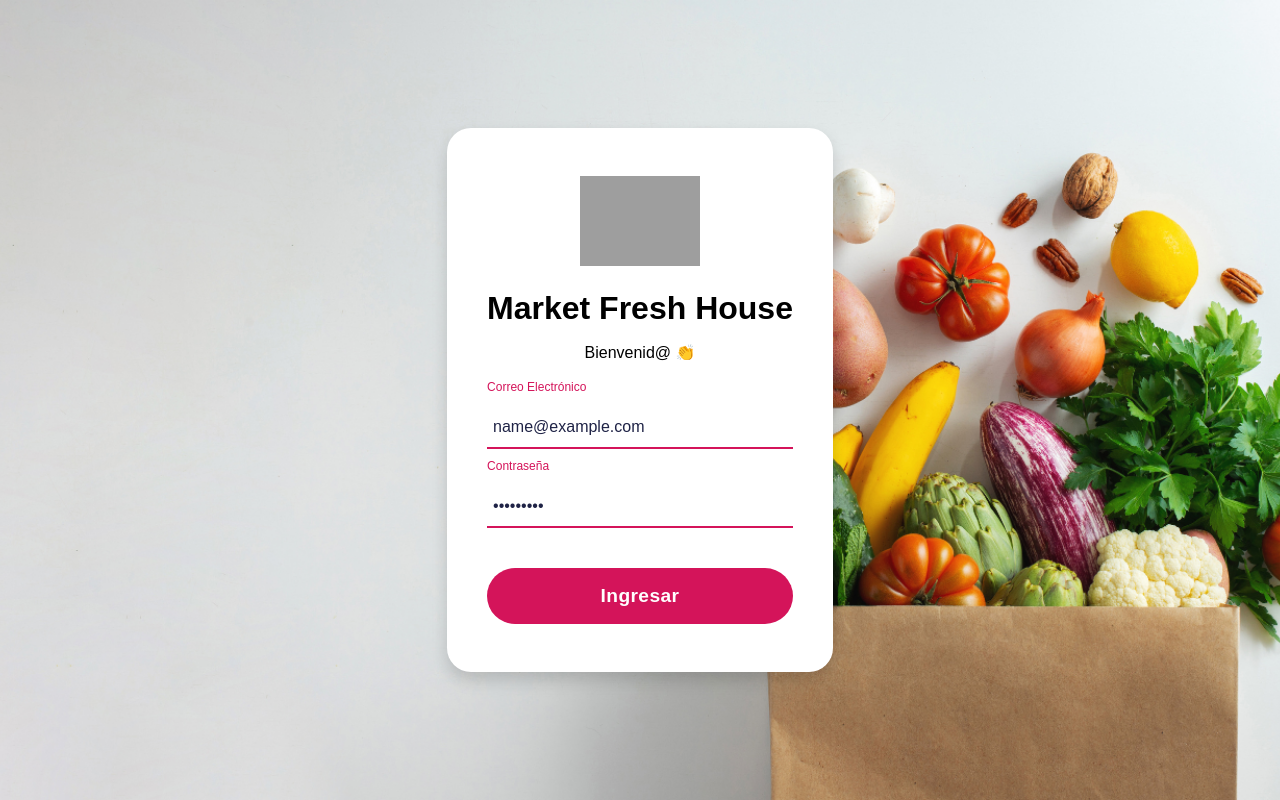
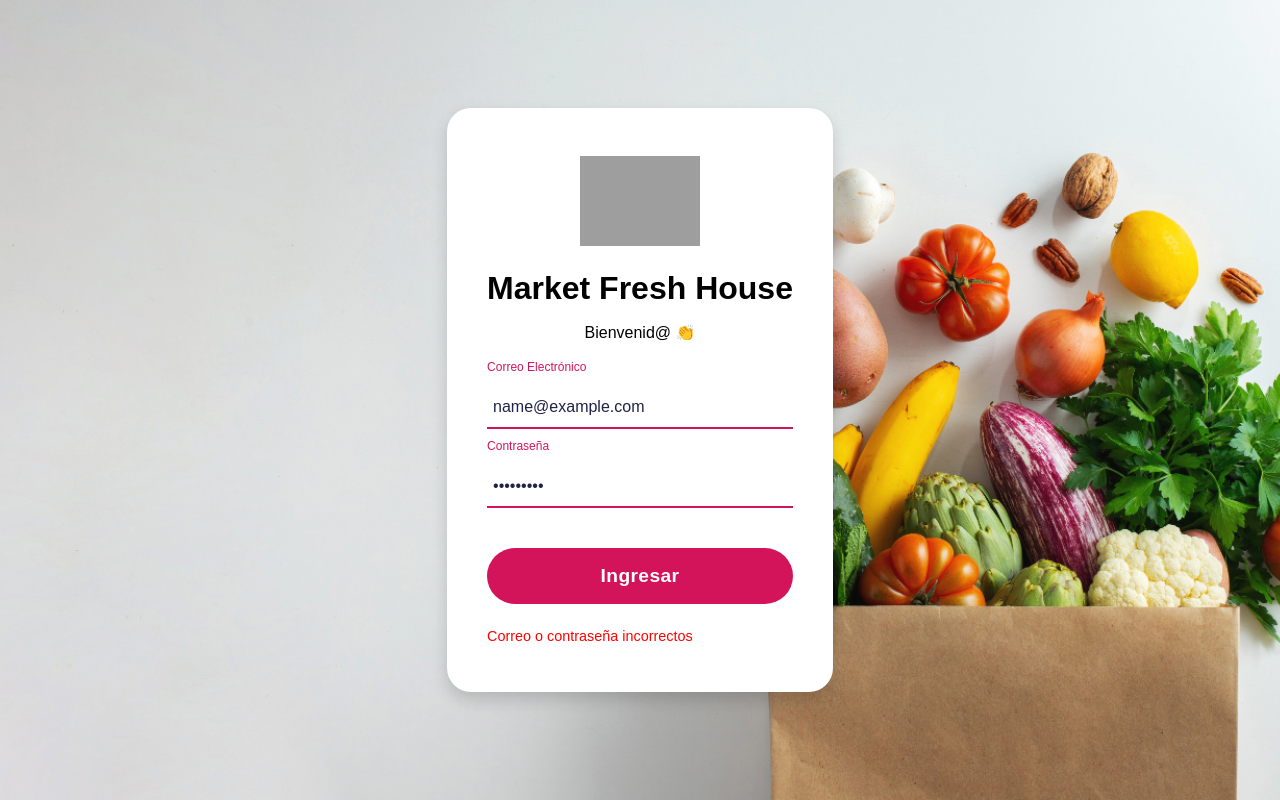
Before and after one commit to jandrader14/techCamp-proyecto, a React (Vite) app: page / in a window 1280 px wide. Both pictures are taken after typing "name@example.com", "Sample123" into the empty fields and a click on the button "Ingresar". Built offline with nearby package versions, Linux system fonts and the light colour scheme; no server answers; grey boxes are pictures that could not be loaded.

Commit message:
:sparkles: RegisterForm and :lipstick: Login Form Error Style

```diff
--- a/src/components/organisms/LoginForm/LoginForm.module.css
+++ b/src/components/organisms/LoginForm/LoginForm.module.css
@@ -41,3 +41,9 @@ body{
   margin: 0 auto;
   margin-bottom: 0.5rem;
 }
+
+.error {
+  color: red;
+  font-size: 0.9rem;
+  margin-top: 0.5rem;
+}
--- a/src/components/organisms/LoginForm/LoginForm.tsx
+++ b/src/components/organisms/LoginForm/LoginForm.tsx
@@ -43,10 +43,10 @@ const LoginForm: React.FC = () => {
         <p>Bienvenid@ 👏</p>
       </div>
       <FormField type="email" label="Correo Electrónico" name="email" value={email} onChange={(e) => setEmail(e.target.value)} />
-
-      <FormField type="password" label="Contraseña" name="password"  value={password} onChange={(e) => setPassword(e.target.value)}/>
+      <FormField type="password" label="Contraseña" name="password" value={password} onChange={(e) => setPassword(e.target.value)} />
 
       <Button text={loading ? 'Cargando...' : 'Ingresar'} type="submit" disabled={loading} />
+      {error && <p className={styles.error}>{error}</p>} {/* Mostrar mensaje de error */}
     </form>
   );
 };
```
Also changed, not shown: src/components/organisms/RegisterForm/RegisterForm.module.css (added), src/components/organisms/RegisterForm/RegisterForm.tsx (added).
